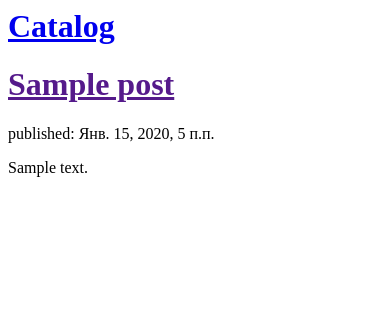
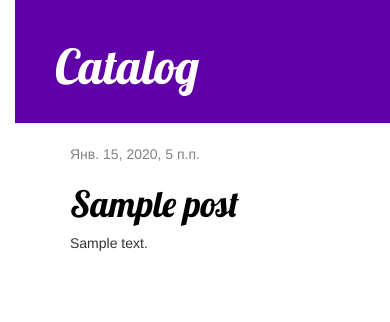
Before and after one commit to NataliaSergeeva/my-catalog, a Django app: template catalog/templates/catalog/post_list.html in a window 390 px wide. Shown: the top 322 px of the page. Run offline with Django 3.2, Linux system fonts and the light colour scheme; the template is opened without the code that fills it: values that come from a table or form of the project are taken from there, others are empty; tables that the repository leaves empty hold one stand-in row (values such as "Sample post"); some libraries are stand-ins or nearby versions.

Commit message:
Added view and template for detailed blog post as well as CSS for the site.

```diff
--- /dev/null
+++ b/catalog/static/css/catalog.css
@@ -0,0 +1,48 @@
+h1 a {
+    color: #FCA205;
+    font-family: 'Lobster';
+}
+body {
+    padding-left: 15px;
+}
+
+.page-header {
+    background-color: #5f00a8;
+    margin-top: 0;
+    padding: 20px 20px 20px 40px;
+}
+.page-header h1, .page-header h1 a, .page-header h1 a:visited, .page-header h1 a:active {
+    color: #ffffff;
+    font-size: 36pt;
+    text-decoration: none;
+}
+
+.content {
+    margin-left: 40px;
+}
+h1, h2, h3, h4 {
+    font-family: 'Lobster', cursive;
+}
+.date {
+    color: #828282;
+}
+.save {
+    float: right;
+}
+
+.post-form textarea, .post-form input {
+    width: 100%;
+}
+.top-menu, .top-menu:hover, .top-menu:visited {
+    color: #ffffff;
+    float: right;
+    font-size: 26pt;
+    margin-right: 20px;
+}
+.post {
+    margin-bottom: 70px;
+}
+
+.post h1 a, .post h1 a:visited {
+    color: #000000;
+}
--- /dev/null
+++ b/catalog/templates/catalog/base.html
@@ -0,0 +1,24 @@
+{% load staticfiles %}
+<html>
+    <head>
+        <title>Catalog</title>
+        <link rel="stylesheet" href="//maxcdn.bootstrapcdn.com/bootstrap/3.2.0/css/bootstrap.min.css">
+        <link rel="stylesheet" href="//maxcdn.bootstrapcdn.com/bootstrap/3.2.0/css/bootstrap-theme.min.css">
+        <link href="https://fonts.googleapis.com/css?family=Lobster&subset=latin,cyrillic" rel="stylesheet" type="text/css">
+        <link rel="stylesheet" href="{% static 'css/catalog.css' %}">
+    </head>
+    <body>
+        <div class="page-header">
+            <h1><a href="/">Catalog</a></h1>
+        </div>
+
+        <div class="content container">
+            <div class="row">
+                <div class="col-md-8">
+                  {% block content %}
+                  {% endblock %}
+                </div>
+            </div>
+        </div>
+    </body>
+</html>
--- a/catalog/templates/catalog/post_list.html
+++ b/catalog/templates/catalog/post_list.html
@@ -1,19 +1,13 @@
-<html>
-    <head>
-        <title>Catalog</title>
-    </head>
-    <body>
-        <div>
-            <h1><a href="/">Catalog</a></h1>
+{% extends 'catalog/base.html' %}
+
+{% block content %}
+    {% for post in posts %}
+        <div class="post">
+            <div class="date">
+                {{ post.published_date }}
+            </div>
+            <h1><a href="{% url 'post_detail' pk=post.pk %}">{{ post.title }}</a></h1>
+            <p>{{ post.text|linebreaksbr }}</p>
         </div>
-
-        {% for post in posts %}
-            <div>
-                <h1><a href="">{{ post.title }}</a></h1>
-                <p>published: {{ post.published_date }}</p>
-                <p>{{ post.text|linebreaksbr }}</p>
-            </div>
-        {% endfor %}
-
-    </body>
-</html>
+    {% endfor %}
+{% endblock %}
--- a/catalog/urls.py
+++ b/catalog/urls.py
@@ -3,4 +3,5 @@ from . import views
 
 urlpatterns = [
     url(r'^$', views.post_list, name='post_list'),
+    url(r'^post/(?P<pk>\d+)/$', views.post_detail, name='post_detail'),
     ]
--- a/catalog/views.py
+++ b/catalog/views.py
@@ -1,7 +1,11 @@
-from django.shortcuts import render
+from django.shortcuts import render, get_object_or_404
 from django.utils import timezone
 from .models import Post
 
 def post_list(request):
     posts = Post.objects.filter(published_date__lte=timezone.now()).order_by('published_date')
     return render(request, 'catalog/post_list.html', {'posts': posts})
+
+def post_detail(request, pk):
+    post = get_object_or_404(Post, pk=pk)
+    return render(request, 'catalog/post_detail.html', {'post': post})
```
Also changed, not shown: catalog/templates/catalog/post_detail.html (added, +13 -0 lines).
